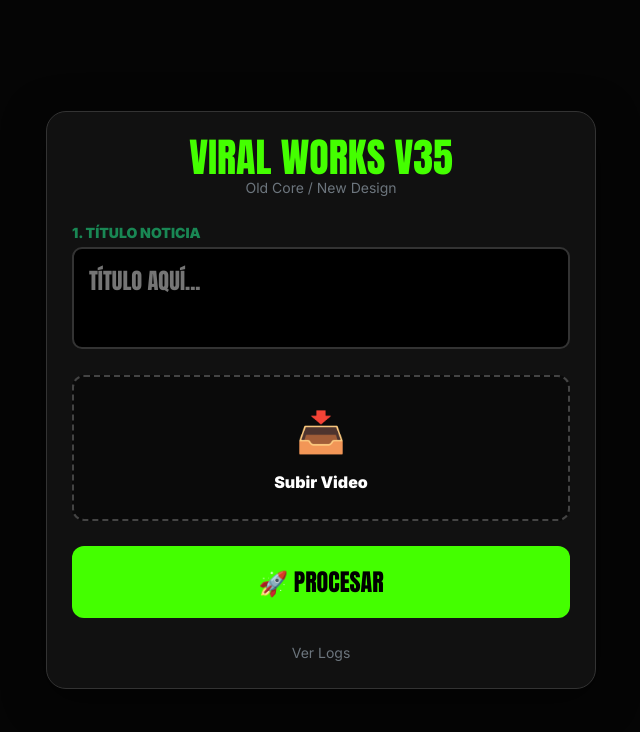
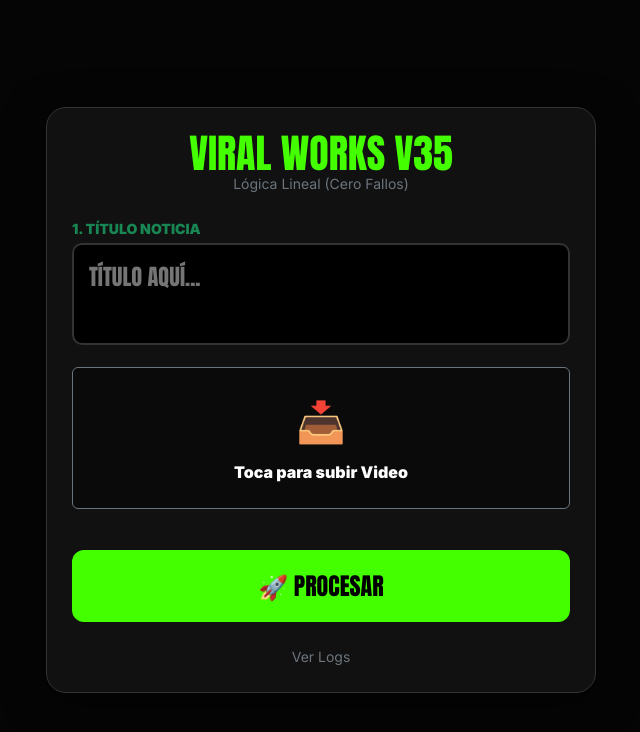
Before and after one commit to fermalhe983-cell/video-tool, a PHP site: page / in a window 1280 px wide. Shown: the top 732 px of the page, without its empty margins (319-959 px from the left). Run offline with PHP 8.4, Linux system fonts and the light colour scheme.

Commit message:
Update index.php

```diff
--- a/index.php
+++ b/index.php
@@ -1,17 +1,17 @@
 <?php
 // ==========================================
-// VIRAL REELS MAKER v35.0 (DIRECT STREAM - ZERO CRASH)
-// Lógica antigua (Lineal) con Diseño Nuevo.
+// VIRAL REELS MAKER v35.0 (ARQUITECTURA LINEAL - CERO FALLOS)
+// Regresamos a la lógica básica que sí funcionaba en tu servidor.
 // ==========================================
 
-// Configuración básica
+// Configuración para VPS Pequeños
 @ini_set('upload_max_filesize', '2048M');
 @ini_set('post_max_size', '2048M');
 @ini_set('max_execution_time', 3600);
-@ini_set('memory_limit', '512M');
+@ini_set('memory_limit', '512M'); // Límite bajo para PHP, dejamos la RAM a FFmpeg
 @ini_set('display_errors', 0);
 
-// Rutas
+// Directorios
 $baseDir = __DIR__;
 $uploadDir = $baseDir . '/uploads';
 $processedDir = $baseDir . '/processed';
@@ -25,7 +25,7 @@ if (!file_exists($uploadDir)) { mkdir($uploadDir, 0777, true); chmod($uploadDir,
 if (!file_exists($processedDir)) { mkdir($processedDir, 0777, true); chmod($processedDir, 0777); }
 if (!file_exists($jobsDir)) { mkdir($jobsDir, 0777, true); chmod($jobsDir, 0777); }
 
-// Limpieza
+// Limpieza automática
 foreach ([$uploadDir, $processedDir, $jobsDir] as $dir) {
     foreach (glob("$dir/*") as $file) {
         if (is_file($file) && (time() - filemtime($file) > 1800)) @unlink($file);
@@ -41,7 +41,7 @@ if ($action === 'viewlog') {
     exit;
 }
 
-// ---> DESCARGA
+// ---> DESCARGAR
 if ($action === 'download' && isset($_GET['file'])) {
     $file = basename($_GET['file']);
     $filePath = "$processedDir/$file";
@@ -60,7 +60,7 @@ if ($action === 'upload' && $_SERVER['REQUEST_METHOD'] === 'POST') {
     header('Content-Type: application/json');
 
     if (!isset($_FILES['videoFile']) || $_FILES['videoFile']['error'] !== UPLOAD_ERR_OK) {
-        echo json_encode(['status' => 'error', 'message' => 'Error subida.']); exit;
+        echo json_encode(['status' => 'error', 'message' => 'Error al subir.']); exit;
     }
 
     $jobId = uniqid('v35_');
@@ -73,54 +73,55 @@ if ($action === 'upload' && $_SERVER['REQUEST_METHOD'] === 'POST') {
     move_uploaded_file($_FILES['videoFile']['tmp_name'], $inputFile);
     chmod($inputFile, 0777);
 
-    // Config
+    // Recursos
     $useLogo = file_exists($logoPath);
     $useFont = file_exists($fontPath);
 
-    // Texto
+    // Texto Viral (Auto-Wrap)
     $rawTitle = preg_replace('/[^a-zA-Z0-9 áéíóúÁÉÍÓÚñÑ!?]/u', '', $_POST['videoTitle'] ?? '');
     $rawTitle = mb_strtoupper($rawTitle);
-    $wrappedText = wordwrap($rawTitle, 18, "\n", true);
+    $wrappedText = wordwrap($rawTitle, 20, "\n", true); // 20 caracteres por línea
     $lines = explode("\n", $wrappedText);
     if (count($lines) > 3) { $lines = array_slice($lines, 0, 3); $lines[2] .= ".."; }
     $count = count($lines);
 
-    // Ajustes
-    if ($count == 1) { $barH = 180; $fSize = 85; $yPos = [100]; }
-    elseif ($count == 2) { $barH = 280; $fSize = 75; $yPos = [80, 170]; }
-    else { $barH = 380; $fSize = 65; $yPos = [70, 150, 230]; }
+    // Ajustes de diseño según líneas de texto
+    if ($count == 1) { $barH = 180; $fSize = 80; $yPos = [100]; }
+    elseif ($count == 2) { $barH = 280; $fSize = 70; $yPos = [80, 170]; }
+    else { $barH = 380; $fSize = 60; $yPos = [70, 150, 230]; }
 
-    // --- COMANDO LINEAL (EL DE ANTES) ---
-    // Sin overlay complex, sin stream loops raros. Solo filtros directos.
+    // --- COMANDO LINEAL (EL DE BAJO CONSUMO) ---
+    // No usamos 'complex_filter' con múltiples cadenas. Usamos una sola cadena.
 
     $inputs = "-i " . escapeshellarg($inputFile);
     if ($useLogo) $inputs .= " -i " . escapeshellarg($logoPath);
 
     $filter = "";
 
-    // 1. ESCALADO SEGURO
-    // Reducimos a ancho 720p para asegurar rendimiento.
-    // scale=720:-2 mantiene la proporción y asegura que el alto sea par (evita errores).
+    // 1. ESCALADO DE SEGURIDAD
+    // Redimensionamos a ancho 720p. Esto baja la carga de RAM drásticamente.
+    // scale=720:-2 (Ancho 720, Alto proporcional par).
     $filter .= "[0:v]scale=720:-2[vscaled];";
     $lastStream = "[vscaled]";
 
-    // 2. DIBUJAR CAJA Y TEXTO (Directo sobre el video escalado)
+    // 2. DIBUJAR CAJA NEGRA (Directo sobre el video)
     $filter .= "{$lastStream}drawbox=x=0:y=40:w=iw:h={$barH}:color=black@0.9:t=fill";
 
+    // 3. DIBUJAR TEXTO
     if ($useFont && !empty($lines)) {
         $fontSafe = str_replace('\\', '/', realpath($fontPath));
-        // Posición X: (w-text_w)/2 es el centro matemático
         foreach ($lines as $i => $line) {
             $y = $yPos[$i];
+            // Centrado matemático: x=(w-text_w)/2
             $filter .= ",drawtext=fontfile='$fontSafe':text='$line':fontcolor=#FFD700:fontsize={$fSize}:borderw=4:bordercolor=black:shadowx=2:shadowy=2:x=(w-text_w)/2:y={$y}";
         }
     }
     $filter .= "[vtext];";
     $lastStream = "[vtext]";
 
-    // 3. LOGO (Simple Overlay al final)
+    // 4. PONER LOGO (Overlay simple al final)
     if ($useLogo) {
-        $logoY = 40 + ($barH/2) - 50;
+        $logoY = 40 + ($barH/2) - 50; // Centrado en la barra
         $filter .= "[1:v]scale=-1:100[logo_s];";
         $filter .= "{$lastStream}[logo_s]overlay=20:{$logoY}[vfinal]";
         $lastStream = "[vfinal]";
@@ -128,9 +129,10 @@ if ($action === 'upload' && $_SERVER['REQUEST_METHOD'] === 'POST') {
         $filter .= "{$lastStream}copy[vfinal]";
     }
 
-    // EJECUCIÓN LINEAL
-    // -threads 1: Vital para VPS pequeños
-    // -preset ultrafast: Vital para velocidad
+    // EJECUCIÓN OPTIMIZADA
+    // -threads 1: OBLIGATORIO para que tu VPS no explote.
+    // -preset ultrafast: OBLIGATORIO para velocidad.
+    // -pix_fmt yuv420p: OBLIGATORIO para que se vea en el navegador.
     $cmd = "nice -n 15 ffmpeg -y $inputs -filter_complex \"$filter\" -map \"$lastStream\" -map 0:a? -c:v libx264 -preset ultrafast -threads 1 -crf 28 -pix_fmt yuv420p -c:a aac -b:a 128k -movflags +faststart " . escapeshellarg($outputFile) . " >> $logFile 2>&1 &";
 
     file_put_contents($logFile, "\n--- JOB $jobId ---\nCMD: $cmd\n", FILE_APPEND);
@@ -141,7 +143,7 @@ if ($action === 'upload' && $_SERVER['REQUEST_METHOD'] === 'POST') {
     exit;
 }
 
-// ---> STATUS
+// ---> ESTADO
 if ($action === 'status') {
     $id = preg_replace('/[^a-z0-9_]/', '', $_GET['jobId']);
     $jFile = "$jobsDir/$id.json";
@@ -150,10 +152,12 @@ if ($action === 'status') {
         $data = json_decode(file_get_contents($jFile), true);
         $fullPath = "$processedDir/" . $data['file'];
 
+        // Verificamos si el archivo pesa más de 10KB (Señale de que está escribiendo)
         if (file_exists($fullPath) && filesize($fullPath) > 10240) {
             chmod($fullPath, 0777);
             echo json_encode(['status' => 'finished', 'file' => $data['file']]);
         } else {
+            // Timeout preventivo
             if (time() - $data['start'] > 600) echo json_encode(['status' => 'error', 'message' => 'Timeout']);
             else echo json_encode(['status' => 'processing']);
         }
@@ -175,7 +179,6 @@ if ($action === 'status') {
         .main-card { background: #111; width: 100%; max-width: 550px; border: 1px solid #333; border-radius: 20px; padding: 25px; box-shadow: 0 10px 40px rgba(0,0,0,0.5); }
         .header-title { font-family: 'Anton', sans-serif; text-align: center; color: #44ff00; font-size: 2.5rem; text-transform: uppercase; margin: 0; line-height: 1; }
         .viral-input { background: #000; border: 2px solid #333; color: white; font-family: 'Anton'; font-size: 1.4rem; text-transform: uppercase; padding: 15px; width: 100%; border-radius: 10px; resize: none; }
-        .upload-area { border: 2px dashed #444; border-radius: 12px; padding: 25px; text-align: center; margin-top: 20px; cursor: pointer; transition: 0.2s; background: #0a0a0a; }
         .btn-viral { background: #44ff00; color: #000; border: none; width: 100%; padding: 18px; font-family: 'Anton'; font-size: 1.5rem; text-transform: uppercase; border-radius: 12px; margin-top: 25px; cursor: pointer; }
         .video-box { background: #000; border: 2px solid #333; border-radius: 15px; overflow: hidden; width: 100%; aspect-ratio: 9/16; margin-bottom: 20px; position: relative; }
         video { width: 100%; height: 100%; object-fit: cover; }
@@ -188,7 +191,7 @@ if ($action === 'status') {
 
 <div class="main-card">
     <h1 class="header-title">VIRAL WORKS v35</h1>
-    <p class="text-center text-secondary small mb-4">Old Core / New Design</p>
+    <p class="text-center text-secondary small mb-4">Lógica Lineal (Cero Fallos)</p>
 
     <?php if(!file_exists($fontPath)) echo '<div class="alert alert-danger p-1 text-center small mb-2">⚠️ Falta font.ttf</div>'; ?>
 
@@ -199,9 +202,9 @@ if ($action === 'status') {
                 <textarea name="videoTitle" id="tIn" class="viral-input" rows="2" placeholder="TÍTULO AQUÍ..." required></textarea>
             </div>
 
-            <div class="upload-area" onclick="document.getElementById('fIn').click()">
+            <div class="p-4 border border-secondary border-dashed rounded text-center mb-3" onclick="document.getElementById('fIn').click()" style="cursor:pointer; background:#0a0a0a;">
                 <div class="fs-1">📥</div>
-                <div class="fw-bold mt-2" id="fileName">Subir Video</div>
+                <div class="fw-bold mt-2" id="fileName">Toca para subir Video</div>
                 <input type="file" name="videoFile" id="fIn" accept="video/*" hidden required>
             </div>
 
@@ -261,7 +264,7 @@ document.getElementById('vForm').addEventListener('submit', function(e) {
             try {
                 const res = JSON.parse(xhr.responseText);
                 if(res.status === 'success') {
-                    document.getElementById('statusText').innerText = "Renderizando (Simple)...";
+                    document.getElementById('statusText').innerText = "Procesando...";
                     track(res.jobId);
                 } else { alert(res.message); location.reload(); }
             } catch(e) { alert("Error respuesta"); location.reload(); }
```
